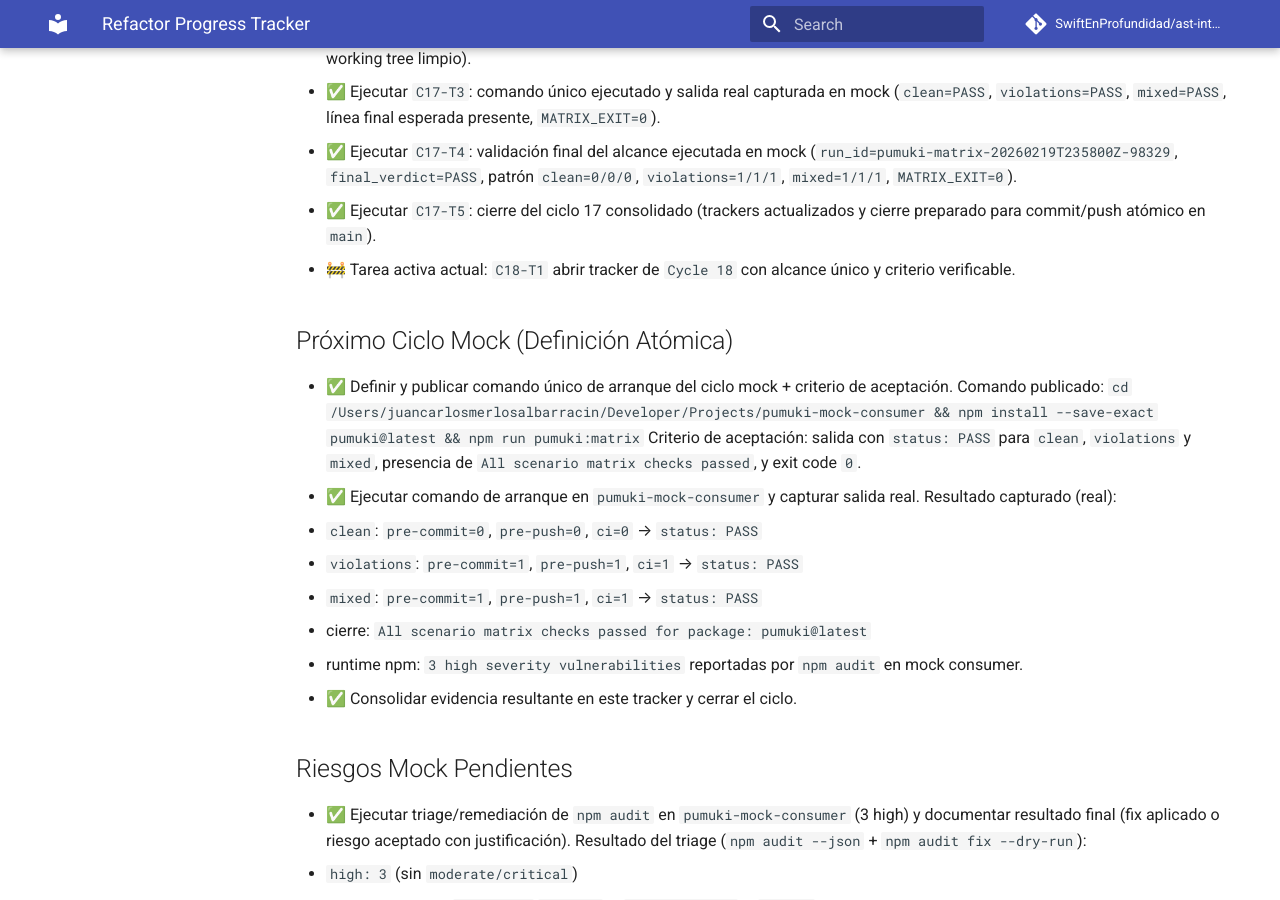
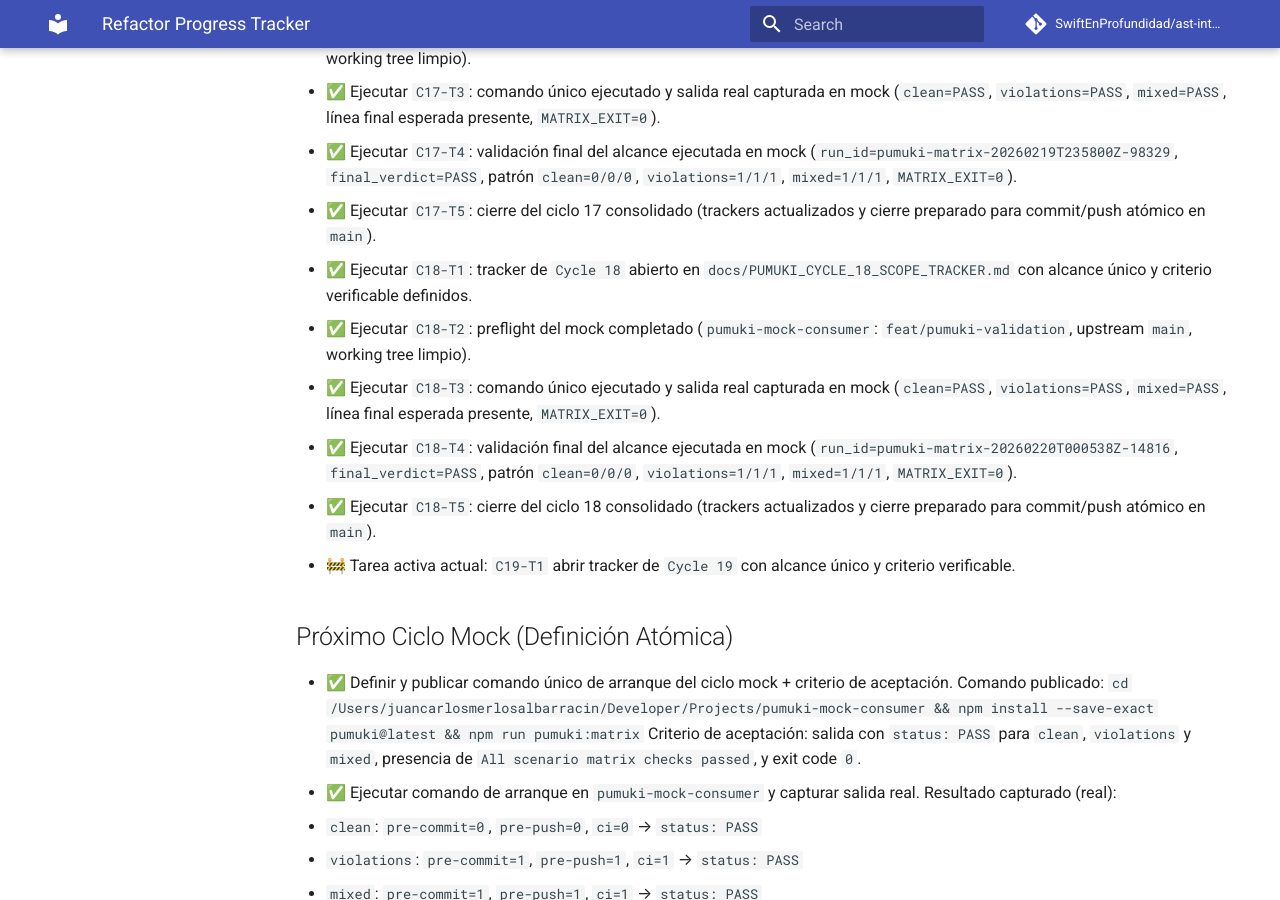
Before and after one commit to SwiftEnProfundidad/ast-intelligence-hooks, an MkDocs documentation site: the page built from docs/REFRACTOR_PROGRESS.md, in a window 1280 px wide and 900 px high, scrolled down 11979 px. Built offline with MkDocs 1.6.1 and Material for MkDocs 9.7.7, drawn with Linux system fonts in a browser that asks for light colours; comment, search, counter and statistics services are not loaded.

Commit message:
docs(cycle-18): close cycle 18 tracker and update refactor progress

```diff
--- a/docs/REFRACTOR_PROGRESS.md
+++ b/docs/REFRACTOR_PROGRESS.md
@@ -259,7 +259,12 @@ Estado consolidado del refactor con seguimiento de tareas y evidencia del avance
 - ✅ Ejecutar `C17-T3`: comando único ejecutado y salida real capturada en mock (`clean=PASS`, `violations=PASS`, `mixed=PASS`, línea final esperada presente, `MATRIX_EXIT=0`).
 - ✅ Ejecutar `C17-T4`: validación final del alcance ejecutada en mock (`run_id=pumuki-matrix-20260219T235800Z-98329`, `final_verdict=PASS`, patrón `clean=0/0/0`, `violations=1/1/1`, `mixed=1/1/1`, `MATRIX_EXIT=0`).
 - ✅ Ejecutar `C17-T5`: cierre del ciclo 17 consolidado (trackers actualizados y cierre preparado para commit/push atómico en `main`).
-- 🚧 Tarea activa actual: `C18-T1` abrir tracker de `Cycle 18` con alcance único y criterio verificable.
+- ✅ Ejecutar `C18-T1`: tracker de `Cycle 18` abierto en `docs/PUMUKI_CYCLE_18_SCOPE_TRACKER.md` con alcance único y criterio verificable definidos.
+- ✅ Ejecutar `C18-T2`: preflight del mock completado (`pumuki-mock-consumer`: `feat/pumuki-validation`, upstream `main`, working tree limpio).
+- ✅ Ejecutar `C18-T3`: comando único ejecutado y salida real capturada en mock (`clean=PASS`, `violations=PASS`, `mixed=PASS`, línea final esperada presente, `MATRIX_EXIT=0`).
+- ✅ Ejecutar `C18-T4`: validación final del alcance ejecutada en mock (`run_id=pumuki-matrix-20260220T000538Z-14816`, `final_verdict=PASS`, patrón `clean=0/0/0`, `violations=1/1/1`, `mixed=1/1/1`, `MATRIX_EXIT=0`).
+- ✅ Ejecutar `C18-T5`: cierre del ciclo 18 consolidado (trackers actualizados y cierre preparado para commit/push atómico en `main`).
+- 🚧 Tarea activa actual: `C19-T1` abrir tracker de `Cycle 19` con alcance único y criterio verificable.
 
 ## Próximo Ciclo Mock (Definición Atómica)
 - ✅ Definir y publicar comando único de arranque del ciclo mock + criterio de aceptación.
```
Also changed, not shown: docs/PUMUKI_CYCLE_18_SCOPE_TRACKER.md (added, +65 -0 lines).
